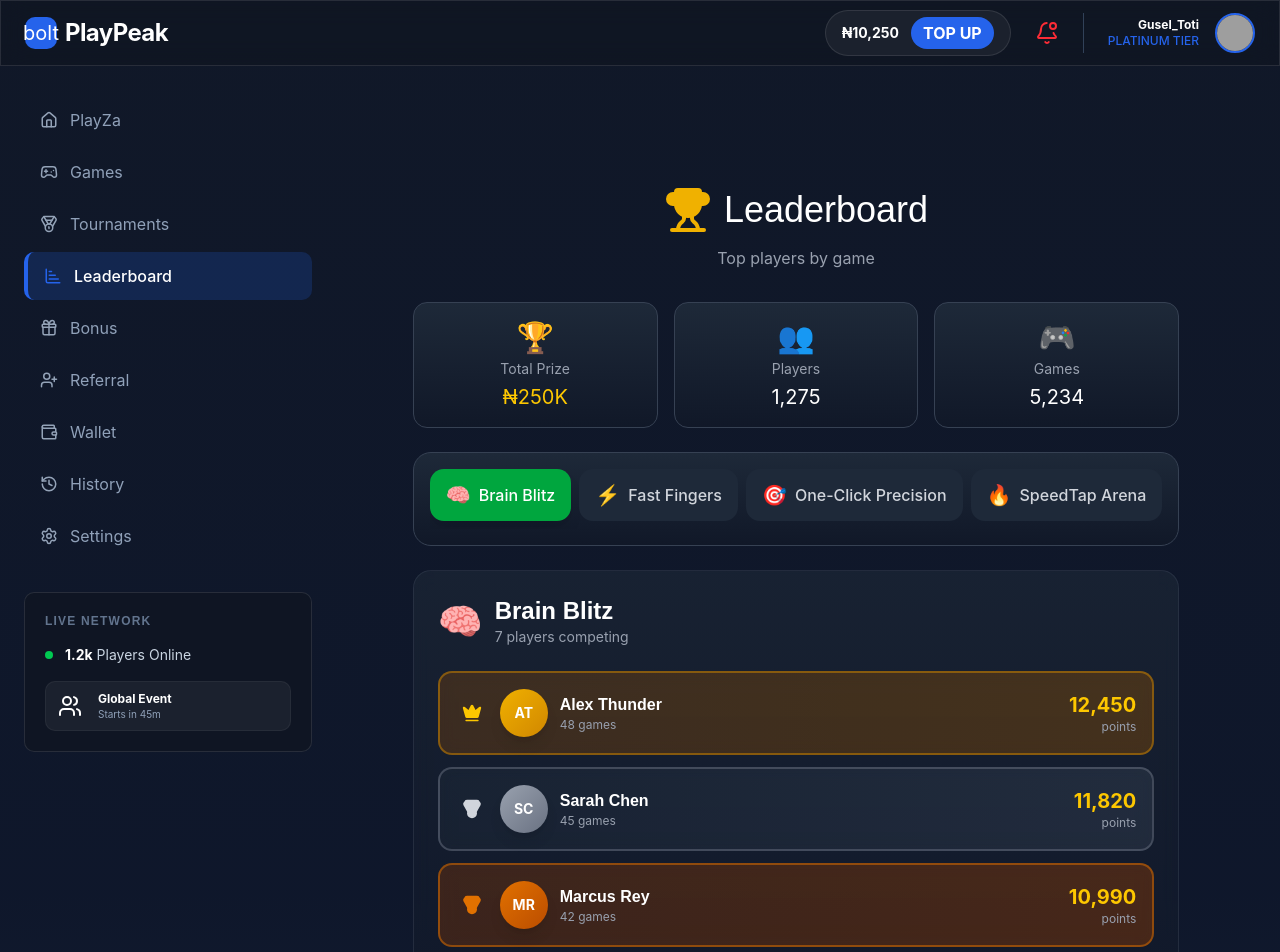
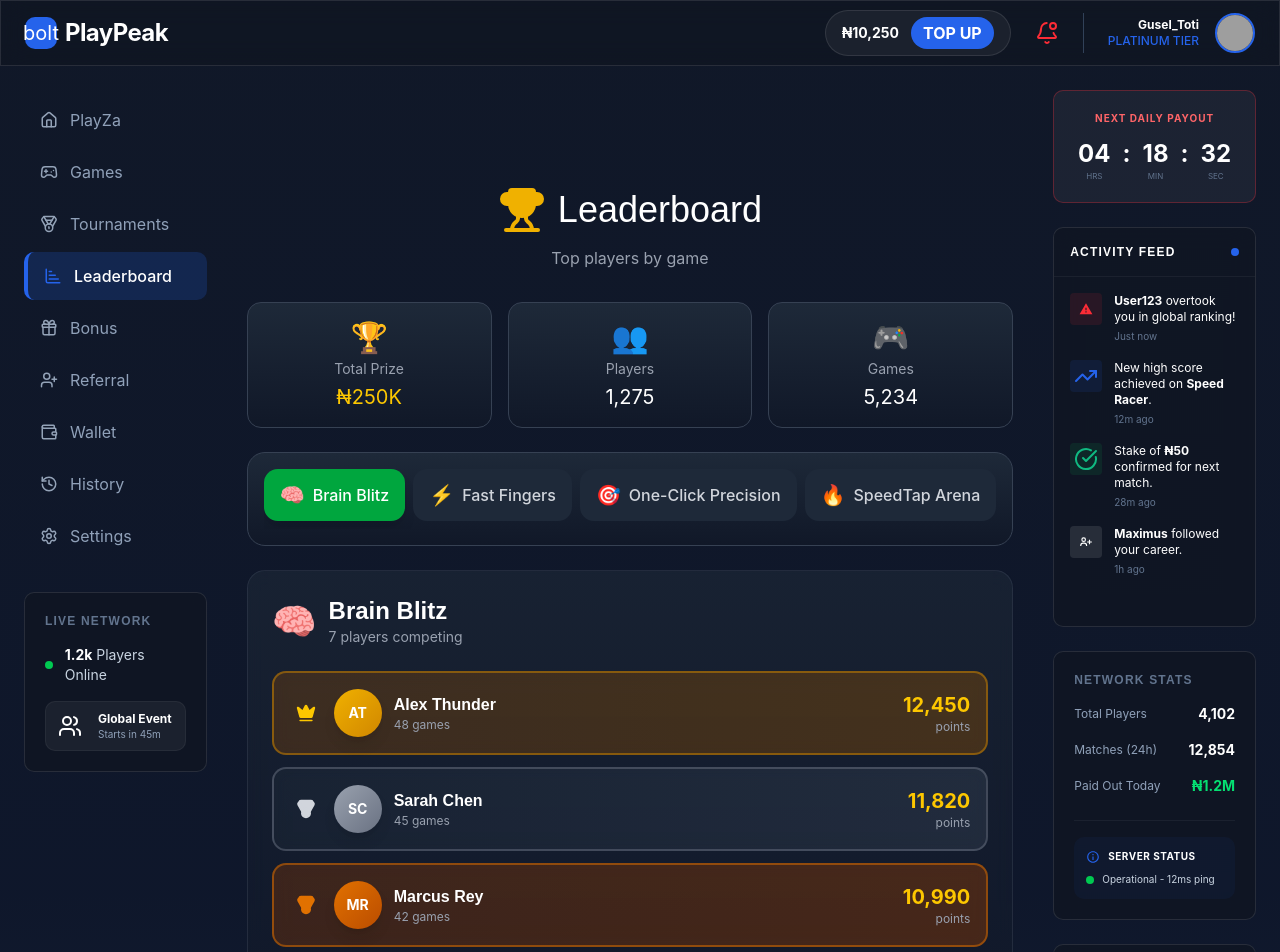
Before and after one commit to Guseltony/playza-frontend, a React (Vite) app: page /leaderboard in a window 1280 px wide. Shown: the top 952 px of the page. Built offline with nearby package versions, Linux system fonts and the light colour scheme; grey boxes are pictures that could not be loaded.

Commit message:
home: leaderboard added

```diff
--- a/src/App.tsx
+++ b/src/App.tsx
@@ -9,6 +9,7 @@ import Profile from "./pages/Profile";
 import Games from "./pages/Games";
 import SideBar from "./components/SideBar";
 import Footer from "./components/Footer";
+import RightSideBar from "./components/RightSideBar";
 
 const App = () => {
   // const { pathname } = useLocation();
@@ -27,6 +28,8 @@ const App = () => {
           <Route path="/profile" element={<Profile />} />
           <Route path="/games" element={<Games />} />
         </Routes>
+
+        <RightSideBar />
       </div>
 
       <Footer />
--- /dev/null
+++ b/src/components/RightSideBar.tsx
@@ -0,0 +1,141 @@
+import {
+  CheckCircle,
+  ChevronRight,
+  HelpCircle,
+  TrendingUp,
+} from "lucide-react";
+import { BiInfoCircle, BiUserPlus } from "react-icons/bi";
+import { MdWarning } from "react-icons/md";
+
+const RightSideBar = () => {
+  return (
+    <aside className="hidden lg:block col-span-3 space-y-6">
+      {/* <!-- Payout Countdown --> */}
+      <div className="bg-white/5 rounded-lg border border-red-500/30 p-5 text-center">
+        <p className="text-[10px] font-bold text-red-400 uppercase tracking-widest mb-3">
+          Next Daily Payout
+        </p>
+        <div className="flex justify-center gap-3">
+          <div className="text-center">
+            <p className="text-2xl font-bold text-white">04</p>
+            <p className="text-[8px] text-slate-500 uppercase">HRS</p>
+          </div>
+          <span className="text-2xl font-bold text-white">:</span>
+          <div className="text-center">
+            <p className="text-2xl font-bold text-white">18</p>
+            <p className="text-[8px] text-slate-500 uppercase">MIN</p>
+          </div>
+          <span className="text-2xl font-bold text-white">:</span>
+          <div className="text-center">
+            <p className="text-2xl font-bold text-white">32</p>
+            <p className="text-[8px] text-slate-500 uppercase">SEC</p>
+          </div>
+        </div>
+      </div>
+      {/* <!-- Notification Feed --> */}
+      <div className="glass rounded-lg overflow-hidden flex flex-col h-[400px]">
+        <div className="p-4 border-b border-white/5 flex items-center justify-between">
+          <h3 className="text-xs font-bold text-white uppercase tracking-widest">
+            Activity Feed
+          </h3>
+          <div className="w-2 h-2 bg-primary rounded-full animate-pulse"></div>
+        </div>
+        <div className="flex-1 overflow-y-auto p-4 space-y-4 scrollbar-hide">
+          <div className="flex gap-3">
+            <div className="flex-shrink-0 w-8 h-8 bg-red-500/10 rounded flex items-center justify-center">
+              <MdWarning className=" text-red-500 text-sm" />
+            </div>
+            <div>
+              <p className="text-xs text-white">
+                <span className="font-bold">User123</span> overtook you in
+                global ranking!
+              </p>
+              <p className="text-[10px] text-slate-500 mt-1">Just now</p>
+            </div>
+          </div>
+          <div className="flex gap-3">
+            <div className="flex-shrink-0 w-8 h-8 bg-primary/10 rounded flex items-center justify-center">
+              <TrendingUp className=" text-primary text-sm" />
+            </div>
+            <div>
+              <p className="text-xs text-white">
+                New high score achieved on{" "}
+                <span className="font-bold">Speed Racer</span>.
+              </p>
+              <p className="text-[10px] text-slate-500 mt-1">12m ago</p>
+            </div>
+          </div>
+          <div className="flex gap-3">
+            <div className="flex-shrink-0 w-8 h-8 bg-green-500/10 rounded flex items-center justify-center">
+              <CheckCircle className=" text-chart-3 text-sm" />
+            </div>
+            <div>
+              <p className="text-xs text-white">
+                Stake of <span className="font-bold">₦50</span> confirmed for
+                next match.
+              </p>
+              <p className="text-[10px] text-slate-500 mt-1">28m ago</p>
+            </div>
+          </div>
+          <div className="flex gap-3">
+            <div className="flex-shrink-0 w-8 h-8 bg-white/10 rounded flex items-center justify-center">
+              <BiUserPlus className=" text-white text-sm" />
+            </div>
+            <div>
+              <p className="text-xs text-white">
+                <span className="font-bold">Maximus</span> followed your career.
+              </p>
+              <p className="text-[10px] text-slate-500 mt-1">1h ago</p>
+            </div>
+          </div>
+        </div>
+      </div>
+      {/* <!-- Global Stats --> */}
+      <div className="glass rounded-lg p-5">
+        <h3 className="text-xs font-bold text-slate-500 uppercase tracking-widest mb-4">
+          Network Stats
+        </h3>
+        <div className="space-y-4">
+          <div className="flex justify-between items-center">
+            <span className="text-xs text-slate-400">Total Players</span>
+            <span className="text-sm font-bold text-white">4,102</span>
+          </div>
+          <div className="flex justify-between items-center">
+            <span className="text-xs text-slate-400">Matches (24h)</span>
+            <span className="text-sm font-bold text-white">12,854</span>
+          </div>
+          <div className="flex justify-between items-center">
+            <span className="text-xs text-slate-400">Paid Out Today</span>
+            <span className="text-sm font-bold text-green-400">₦1.2M</span>
+          </div>
+        </div>
+        <div className="mt-6 pt-4 border-t border-white/5">
+          <div className="bg-primary/5 rounded-lg p-3">
+            <div className="flex items-center gap-2 mb-2">
+              <BiInfoCircle className=" text-primary text-sm" />
+              <span className="text-[10px] font-bold text-white uppercase tracking-wider">
+                Server Status
+              </span>
+            </div>
+            <div className="flex items-center gap-2">
+              <div className="w-2 h-2 bg-green-500 rounded-full"></div>
+              <span className="text-[10px] text-slate-300">
+                Operational - 12ms ping
+              </span>
+            </div>
+          </div>
+        </div>
+      </div>
+      {/* <!-- Support/Action --> */}
+      <button className="w-full glass hover:bg-white/5 text-white p-4 rounded-lg flex items-center justify-between group">
+        <div className="flex items-center gap-3">
+          <HelpCircle className=" text-slate-400 text-sm group-hover:text-primary" />
+          <span className="text-xs font-bold">Player Support</span>
+        </div>
+        <ChevronRight className=" text-slate-600 text-sm group-hover:text-white" />
+      </button>
+    </aside>
+  );
+};
+
+export default RightSideBar;
--- a/src/components/home/LeaderBoard.tsx
+++ b/src/components/home/LeaderBoard.tsx
@@ -1,54 +1,109 @@
 import {
   Table,
   TableBody,
-  TableCaption,
+  // TableCaption,
   TableCell,
   TableHead,
   TableHeader,
   TableRow,
 } from "@/components/ui/table";
+import { leaderboard } from "@/data/leaderboard";
+import type { GameName, LeaderboardPlayer } from "@/types/types";
+import { useState } from "react";
+import { MdLeaderboard } from "react-icons/md";
 
 const LeaderBoard = () => {
+  const gameNames = Object.keys(leaderboard);
+
+  const [activeGame, setActiveGame] = useState<GameName>("Mystic Quest");
+
+  const leaderBoardData = leaderboard[activeGame];
+
   return (
-    <Table>
+    <section>
+      <div className="mb-2">
+        <h2 className="font-heading text-xl font-bold text-white flex gap-2 items-center mb-4">
+          <MdLeaderboard className="text-chart-4" /> Games LeaderBoard
+        </h2>
+        <div className="flex gap-2 text-xs overflow-x-auto whitespace-nowrap mt-2">
+          {gameNames.map((game) => (
+            <p
+              key={game}
+              className={`truncate p-2 font-semibold rounded-full cursor-pointer ${activeGame === game ? "bg-primary" : "bg-border"}`}
+              title={game}
+              onClick={() => setActiveGame(game as GameName)}
+            >
+              {game}
+            </p>
+          ))}
+        </div>
+      </div>
+      <Table className="mt-4">
         <TableHeader>
           <TableRow>
-          <TableHead className="w-[100px]">Rank</TableHead>
-          <TableHead>Player</TableHead>
-          <TableHead className="text-right">Amount Won</TableHead>
+            <TableHead className="w-1/4 text-center text-secondary text-sm uppercase font-bold">
+              Rank
+            </TableHead>
+            <TableHead className="w-1/4 text-center text-secondary text-sm uppercase font-bold">
+              Game Played
+            </TableHead>
+            <TableHead className="w-1/4 text-center text-secondary text-sm uppercase font-bold">
+              Player
+            </TableHead>
+            <TableHead className="w-1/4 text-center text-secondary text-sm uppercase font-bold">
+              Amount Won
+            </TableHead>
           </TableRow>
         </TableHeader>
+
         <TableBody>
           {/* first row */}
-        <TableRow>
+          {leaderBoardData.map(
+            ({
+              id,
+              rank,
+              avatar,
+              username,
+              points,
+              prizeWon,
+            }: LeaderboardPlayer) => (
+              <TableRow key={id}>
+                <TableCell className="font-medium flex justify-center">
+                  <div className="w-8 h-8 rounded-full flex items-center justify-center font-bold bg-muted text-accent text-center text-sm">
+                    {rank}
+                  </div>
+                </TableCell>
                 <TableCell className="font-medium">
-            <div className="w-8 h-8 flex items-center justify-center font-bold text-yellow-400 text-lg">
-              1
+                  <div className="text-center font-bold text-xs text-chart-3">
+                    {activeGame}
                   </div>
                 </TableCell>
                 <TableCell>
-            <div className="flex items-center gap-2">
+                  <div className="flex items-center gap-2 justify-center">
                     <img
-                className="w-8 h-8 rounded border border-yellow-400/50"
-                data-alt="User avatar for King_Gamer"
-                src="https://lh3.googleusercontent.com/aida-public/AB6AXuCWPnpgOOLYvFnn9kXaiytNoom5xOo7FQIwClLSQ1KpHWjHh0X6TGyI4grOJBf_7kMvCnfWLyzXMIPOdNNeqyAsNrcU8tfFtIYYYQWpSHIRAt6brPdZbfCZtX12kG-Rw9atc_psbj8h7-gHO_RY98NHCCgTue3gLmgVYi11stkFwzF0EebVUv6jS_sNYx-UOYNIB-2PyWtZ5kv8JPLUpjrAsCmWV3Jm8vupgTllr_piofm6KBcY_fRfOvJpVrKPDEE0N09-ZlcTMzeG"
+                      className="w-8 h-8 rounded border border-accent-400/50"
+                      data-alt={`User avatar for ${username}`}
+                      src={avatar}
                     />
                     <div>
-                <p className="text-sm font-bold text-white leading-tight">
-                  King_Gamer
+                      <p className="text-xs font-bold text-accent leading-tight ">
+                        {username}
                       </p>
-                <p className="text-[10px] text-slate-400">14,200</p>
+                      <p className="text-xs text-slate-400">{points} Za</p>
                     </div>
                   </div>
                 </TableCell>
-          <TableCell className="text-right">
-            <span className="text-sm font-bold text-primary">
-              ₦25,000 Prize
+                <TableCell className="font-medium flex justify-center">
+                  <span className="text-sm text-center font-bold text-primary">
+                    {(Number(prizeWon) * 100).toLocaleString()}
                   </span>
                 </TableCell>
               </TableRow>
+            ),
+          )}
         </TableBody>
       </Table>
+    </section>
   );
 };
 
```
Also changed, not shown: src/data/leaderboard.ts (+25 -25 lines). Lines whose indentation alone changed are shown as unchanged.
